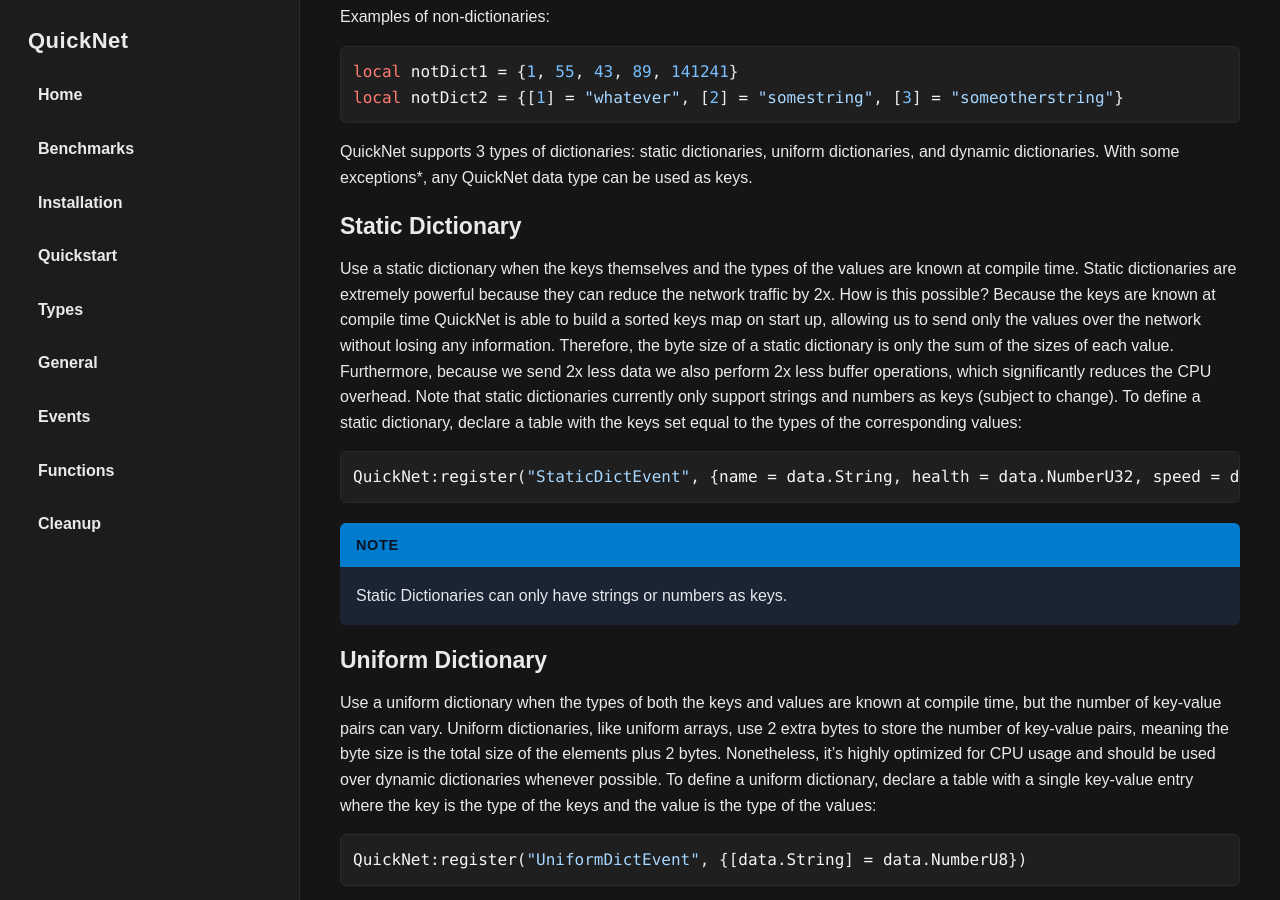
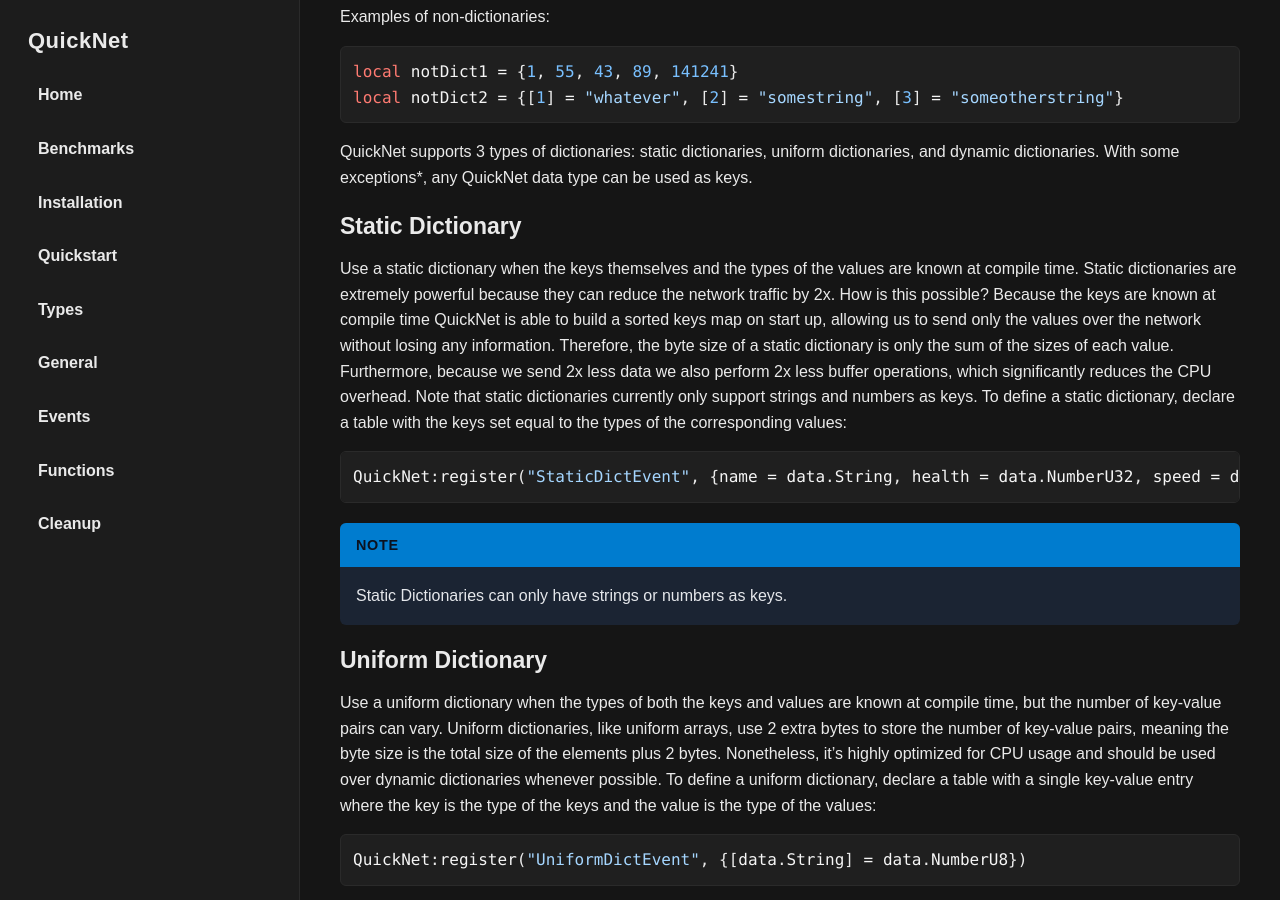
Before and after one commit to breadboardengineer1234/QuickNet, a Jekyll site: the page built from docs/types.md, in a window 1280 px wide and 900 px high, scrolled down 9453 px. Built offline with Jekyll 4.4.1, drawn with Linux system fonts in a browser that asks for light colours; some of the changed text lies outside the part shown.

Commit message:
Update types.md

````diff
--- a/docs/types.md
+++ b/docs/types.md
@@ -289,7 +289,7 @@ local notDict2 = {[1] = "whatever", [2] = "somestring", [3] = "someotherstring"}
 QuickNet supports 3 types of dictionaries: static dictionaries, uniform dictionaries, and dynamic dictionaries. With some exceptions*, any QuickNet data type can be used as keys.
 
 ### Static Dictionary
-Use a static dictionary when the keys themselves and the types of the values are known at compile time. Static dictionaries are extremely powerful because they can reduce the network traffic by 2x. How is this possible? Because the keys are known at compile time QuickNet is able to build a sorted keys map on start up, allowing us to send only the values over the network without losing any information. Therefore, the byte size of a static dictionary is only the sum of the sizes of each value. Furthermore, because we send 2x less data we also perform 2x less buffer operations, which significantly reduces the CPU overhead. Note that static dictionaries currently only support strings and numbers as keys (subject to change). To define a static dictionary, declare a table with the keys set equal to the types of the corresponding values:
+Use a static dictionary when the keys themselves and the types of the values are known at compile time. Static dictionaries are extremely powerful because they can reduce the network traffic by 2x. How is this possible? Because the keys are known at compile time QuickNet is able to build a sorted keys map on start up, allowing us to send only the values over the network without losing any information. Therefore, the byte size of a static dictionary is only the sum of the sizes of each value. Furthermore, because we send 2x less data we also perform 2x less buffer operations, which significantly reduces the CPU overhead. Note that static dictionaries currently only support strings and numbers as keys. To define a static dictionary, declare a table with the keys set equal to the types of the corresponding values:
 ```lua
 QuickNet:register("StaticDictEvent", {name = data.String, health = data.NumberU32, speed = data.NumberU8, isAlive = data.Boolean})
 ```
@@ -343,7 +343,7 @@ QuickNet can boost performance for eligible arrays and dictionaries via fast pat
 * Boolean
 
 ## Limitations of Arrays and Dictionaries
-* *Static dictionaries can only have numbers or strings as keys (subject to change)
+* *Static dictionaries currently can only have numbers or strings as keys
 * Uniform and dynamic arrays have a maximum size of 65,535 elements
 * Uniform and dynamic dictionaries have a maximum of 65,535 key-value pairs
 * Cyclic tables not supported
````
